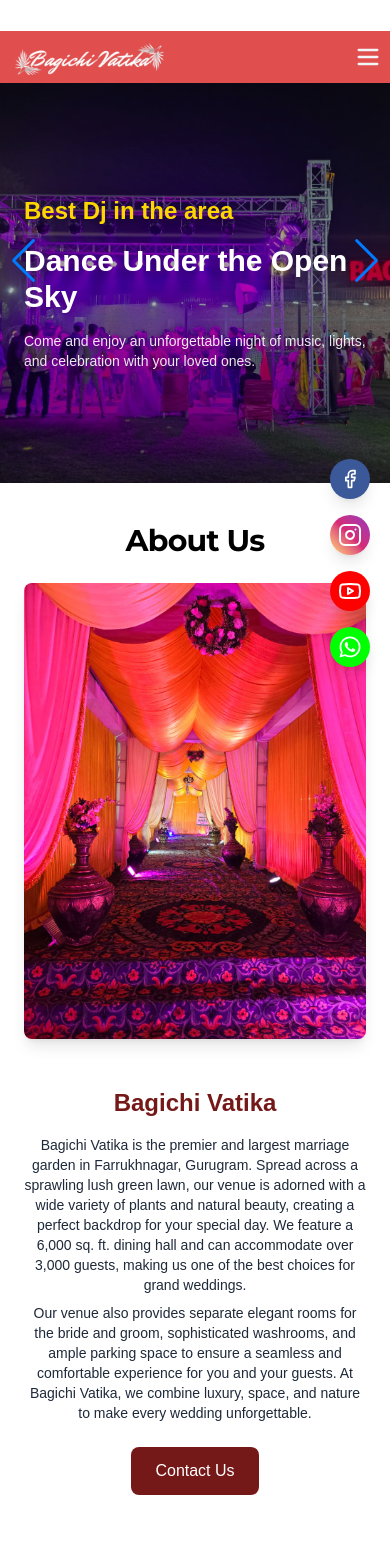
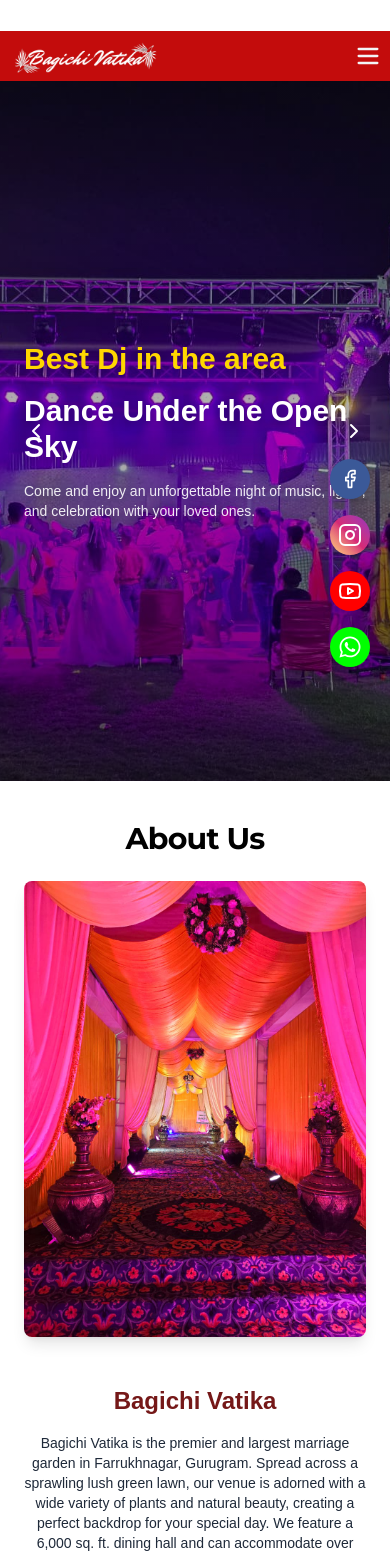
Before and after one commit to Creative-coder-zzzz/Bagichi, a React (Vite) app: page / in a window 390 px wide. Shown: the top 1555 px of the page. Built offline with nearby package versions, Linux system fonts and the light colour scheme.

Commit message:
third commit

```diff
--- a/src/Common/Nav.jsx
+++ b/src/Common/Nav.jsx
@@ -31,10 +31,10 @@
       </marquee>
 
       {/* 🔹 Main Navbar */}
-      <div className="bg-[#e14e4e] text-gray-100 p-2">
+      <div className="bg-[#c30c0c] text-gray-100 p-2">
         <div className="flex items-center justify-between">
           {/* Logo */}
-          <img src={pahuna} alt="Pahuna Logo" className="w-40 md:w-50" />
+          <img src={pahuna} alt="Pahuna Logo" className="w-38 md:w-50" />
 
           {/* Desktop Menu */}
           <div className="hidden md:flex gap-6 lg:gap-8 justify-center items-center">
--- a/src/pages/About.jsx
+++ b/src/pages/About.jsx
@@ -42,8 +42,11 @@
             wedding unforgettable.
           </p>
 
-          <button className="mt-6 p-3 px-6 bg-[#751818] rounded-lg text-white hover:text-[#751818] hover:bg-white hover:border-2 duration-300 border-[#751818]">
-            Contact Us
+          <button
+            className="mt-6 p-3 px-6 bg-[#751818] rounded-lg text-white hover:text-[#751818] hover:bg-white hover:border-2 duration-300 border-[#751818]"
+            onClick={() => window.open("https://wa.me/+918901030552", "_blank")}
+          >
+            Book now
           </button>
         </div>
       </div>
--- a/src/pages/Hero.jsx
+++ b/src/pages/Hero.jsx
@@ -5,20 +5,18 @@
 import { ChevronLeft, ChevronRight } from "lucide-react";
 import "swiper/css";
 import "swiper/css/navigation";
-import { useNavigate } from "react-router-dom";
 
 function Hero() {
   const [swiperRef, setSwiperRef] = useState(null);
-  const navigate = useNavigate();
 
   return (
-    <div className="relative w-full h-screen md:max-h-[600px] max-h-[400px]">
+    <div className="relative w-full h-screen md:max-h-[700px] max-h-[700px]">
       <Swiper
         modules={[Navigation, Autoplay]}
         onSwiper={setSwiperRef}
         navigation={{
-          nextEl: ".swiper-button-next",
-          prevEl: ".swiper-button-prev",
+          nextEl: ".next-btn",
+          prevEl: ".prev-btn",
         }}
         autoplay={{ delay: 4000, disableOnInteraction: false }}
         loop={true}
@@ -38,7 +36,7 @@
 
             {/* Text Overlay */}
             <div className="absolute inset-0 flex flex-col justify-center px-6 md:px-20 text-left space-y-4">
-              <h2 className="text-[#FFD700] text-2xl md:text-5xl font-bold drop-shadow-lg">
+              <h2 className="text-[#FFD700] text-3xl font-bold md:text-5xl  drop-shadow-lg">
                 {slide.text}
               </h2>
               <p className="text-white text-3xl md:text-6xl font-extrabold drop-shadow-lg">
@@ -63,13 +61,13 @@
         ))}
       </Swiper>
 
-      {/* Navigation Buttons */}
-      <button className="swiper-button-prev absolute top-1/2 left-4 transform -translate-y-1/2 p-2 rounded-full transition">
-        <ChevronLeft size={24} className="text-white" />
+      {/* ✅ Custom Navigation Buttons */}
+      <button className="prev-btn absolute top-1/2 left-4 -translate-y-1/2 z-10 p-2 md:p-3">
+        <ChevronLeft className="text-white w-6 h-6 md:w-8 md:h-8" />
       </button>
 
-      <button className="swiper-button-next absolute top-1/2 right-4 transform -translate-y-1/2  p-2 rounded-full transition">
-        <ChevronRight size={24} className="text-white" />
+      <button className="next-btn absolute top-1/2 right-4 -translate-y-1/2 z-10 p-2 md:p-3">
+        <ChevronRight className="text-white w-6 h-6 md:w-8 md:h-8" />
       </button>
     </div>
   );
```
